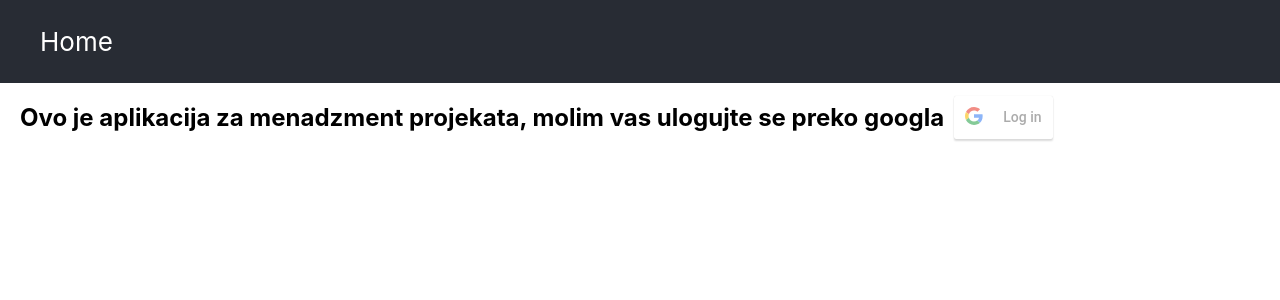
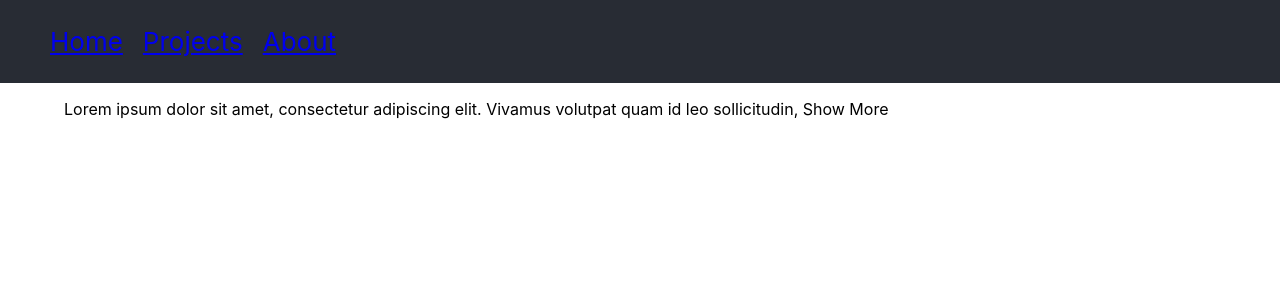
Before and after one commit to MilanSehovac/test-web, a React (Create React App) app: page /about in a window 1280 px wide. Shown: the top 300 px of the page. Built offline with nearby package versions, Linux system fonts and the light colour scheme.

Commit message:
Ubacene podstranice, uradjen router

```diff
--- a/src/App.css
+++ b/src/App.css
@@ -27,8 +27,11 @@
   list-style: none;
 }
 .menu-li, .menu-a{
+  display: block;
   text-decoration: none;
   color: white;
+  float: left;
+  margin: 0px 10px;
 }
 .login-section{
   margin-left: 20px;
--- a/src/App.js
+++ b/src/App.js
@@ -1,20 +1,17 @@
-import React, { useState } from "react";
+import React from "react";
 import "./App.css";
-import Header from "./components/Header";
-import Login from "./components/Login";
-
+import Login from "./components/Login"
 
 function App() {
 
   return (
     <div className="App">
-     <Header/>
       <div className="login-section">
         <h2>
           Ovo je aplikacija za menadzment projekata, molim vas ulogujte se preko
           googla
         </h2>
-        <Login/>
+        <Login />
       </div>
     </div>
   );
--- a/src/components/Header.js
+++ b/src/components/Header.js
@@ -1,17 +1,29 @@
-import React from 'react'
+import React from 'react';
+import {Link} from 'react-router-dom';
+import About from '../pages/About';
+import Projects from '../pages/Projects';
+
+
+
 
 const Header = () => {
-  return (
-    <header className="App-header">
+    return (
+        <header className="App-header">
             <ul className="menu-ul">
                 <li className="menu-li">
-                    <a href="App.js" className="menu-a">
-                        Home
-                    </a>
+                <Link to="/">Home</Link>
+                </li>
+                <li className="menu-li">
+                  <Link to="/Projects">Projects</Link>
+
+                </li>
+                <li className="menu-li">
+                <Link to="/About">About</Link>
+
                 </li>
             </ul>
         </header>
-  )
+    )
 }
 
 export default Header
--- a/src/index.js
+++ b/src/index.js
@@ -2,13 +2,26 @@ import React from 'react';
 import ReactDOM from 'react-dom';
 import './index.css';
 import App from './App';
+import Header from "./components/Header";
+import About from './pages/About';
+import Projects from './pages/Projects';
 import reportWebVitals from './reportWebVitals';
+import {BrowserRouter as Router, Routes, Route} from 'react-router-dom'
+
 
 ReactDOM.render(
-  <React.StrictMode>
-    <App />
+    <React.StrictMode>
+      <Router>
+        <Header/>
+         <Routes>
+           <Route path="/" element={<App/>}/>
+           <Route path="/about" element={<About/>}/>
+           <Route path="/projects" element={<Projects/>}/>
+         </Routes>
+      </Router>
   </React.StrictMode>,
-  document.getElementById('root')
+    document.getElementById('root')
+
 );
 
 // If you want to start measuring performance in your app, pass a function
--- /dev/null
+++ b/src/pages/About.js
@@ -0,0 +1,46 @@
+import { Container } from '@mui/material';
+import React, { useState } from 'react';
+
+
+function ReadMore({children = 100}) {
+
+    const text = children;
+
+    const [isShow, setIsShowLess] = useState(true)
+    const result = isShow ? text.slice(0, 100) : text;
+
+    function toggleIsShow() {
+        setIsShowLess((!isShow));
+    }
+
+    return(
+        <p>
+            {result}
+            <span className="btn btn-link" onClick={toggleIsShow}>
+                {isShow ? "Show More" : "Show Less"}
+            </span>
+        </p>
+    )
+
+}
+
+const About = () => {
+    return (
+        <div>
+        <Container>
+            <ReadMore>
+                Lorem ipsum dolor sit amet, consectetur adipiscing elit. Vivamus volutpat quam id leo sollicitudin, nec elementum ex suscipit. Phasellus viverra, justo vel sagittis placerat, diam lorem gravida risus, in tempor nulla risus ut ex. Maecenas pellentesque justo ut pretium rhoncus. Donec scelerisque, enim vitae venenatis aliquet, dui ipsum tristique nisi, ut mollis mauris tortor nec ex. Aenean interdum lorem vitae condimentum dignissim. Vivamus vehicula bibendum leo, in congue lacus condimentum vitae. Cras eu urna a ex gravida vulputate et quis erat.
+
+                Etiam euismod augue id felis finibus, ac dignissim justo porttitor. Nam sem risus, dignissim eget accumsan sed, rutrum eu dui. Proin justo tortor, pretium non lorem vulputate, semper consectetur mi. Nam posuere feugiat libero, ac sodales nisl luctus eu. Suspendisse vestibulum purus urna, in lacinia sem convallis eu. Vivamus finibus quam eget mattis aliquet. Integer aliquam diam nec dui dapibus, at scelerisque dolor gravida. Cras non iaculis nisi, vitae rutrum felis. Nunc ut massa cursus, dapibus odio pulvinar, varius ante. Curabitur in turpis non justo laoreet porta in id ex.
+
+                Cras purus lorem, ultrices dignissim porta ac, auctor nec enim. Nullam diam sem, mattis in ex a, vehicula feugiat risus. Aenean aliquet laoreet quam, id accumsan lacus eleifend sed. Fusce massa lectus, molestie quis viverra et, rhoncus sed turpis. Nullam accumsan consectetur dictum. Proin metus risus, interdum eget vestibulum at, tempus vel lacus. Quisque eget tellus sed nunc rhoncus condimentum id a libero. Pellentesque condimentum sodales dui, eu aliquet risus pharetra eget. Etiam dapibus mattis turpis sit amet iaculis. Fusce quis lacus turpis. In eleifend sem congue urna rhoncus, eget pharetra libero imperdiet. Aenean nunc ex, posuere vitae justo auctor, facilisis posuere dui. Sed nisi erat, semper at nunc id, luctus varius tellus. Sed bibendum ante non mattis mattis.
+
+                Praesent libero est, rhoncus in nisi a, scelerisque interdum odio. Sed fermentum pharetra odio, eu elementum dui malesuada id. Vivamus rutrum est nec laoreet porttitor. Nam condimentum nisl nisl, eu efficitur eros auctor nec. Integer sodales consectetur laoreet. In nisl velit, sagittis at mauris a, venenatis rhoncus ligula. Etiam at urna viverra, venenatis ligula ac, lacinia urna. Ut malesuada vitae mauris id iaculis. Quisque non semper quam. Proin tincidunt porta neque, at consequat dolor lacinia sed. Nulla iaculis pharetra urna eget gravida. Aliquam euismod eu elit ut varius. Praesent volutpat vitae sem non rhoncus.
+            </ReadMore>
+        </Container>
+        </div>
+    )
+}
+
+
+export default About;
--- /dev/null
+++ b/src/pages/Projects.js
@@ -0,0 +1,11 @@
+import React from 'react'
+
+const Projects = () => {
+  return (
+    <div>
+      This is a projects page
+    </div>
+  )
+}
+
+export default Projects
```
Also changed, not shown: src/About.js (deleted), src/EditProject.js (deleted), src/NewProject.js (deleted), src/Projects.js (deleted), src/components/EditProject.js (added), src/components/NewProject.js (added).
